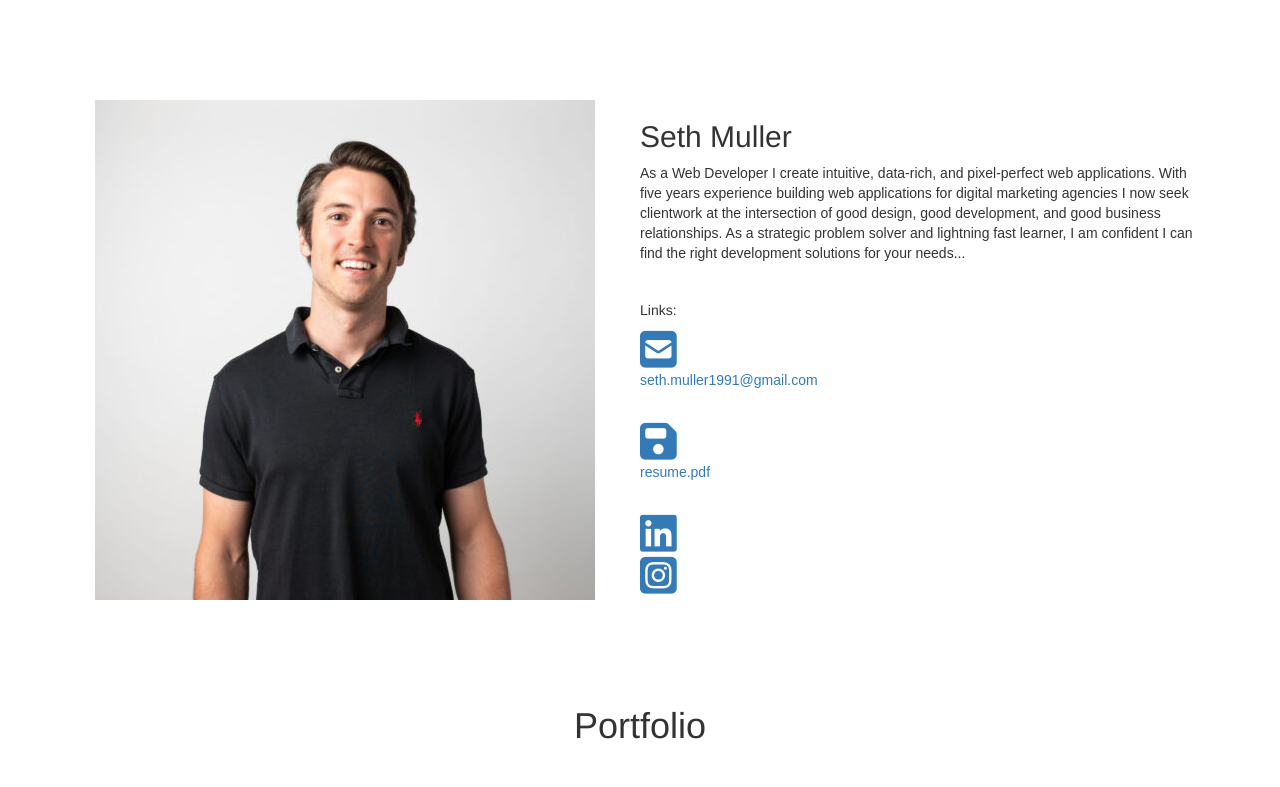
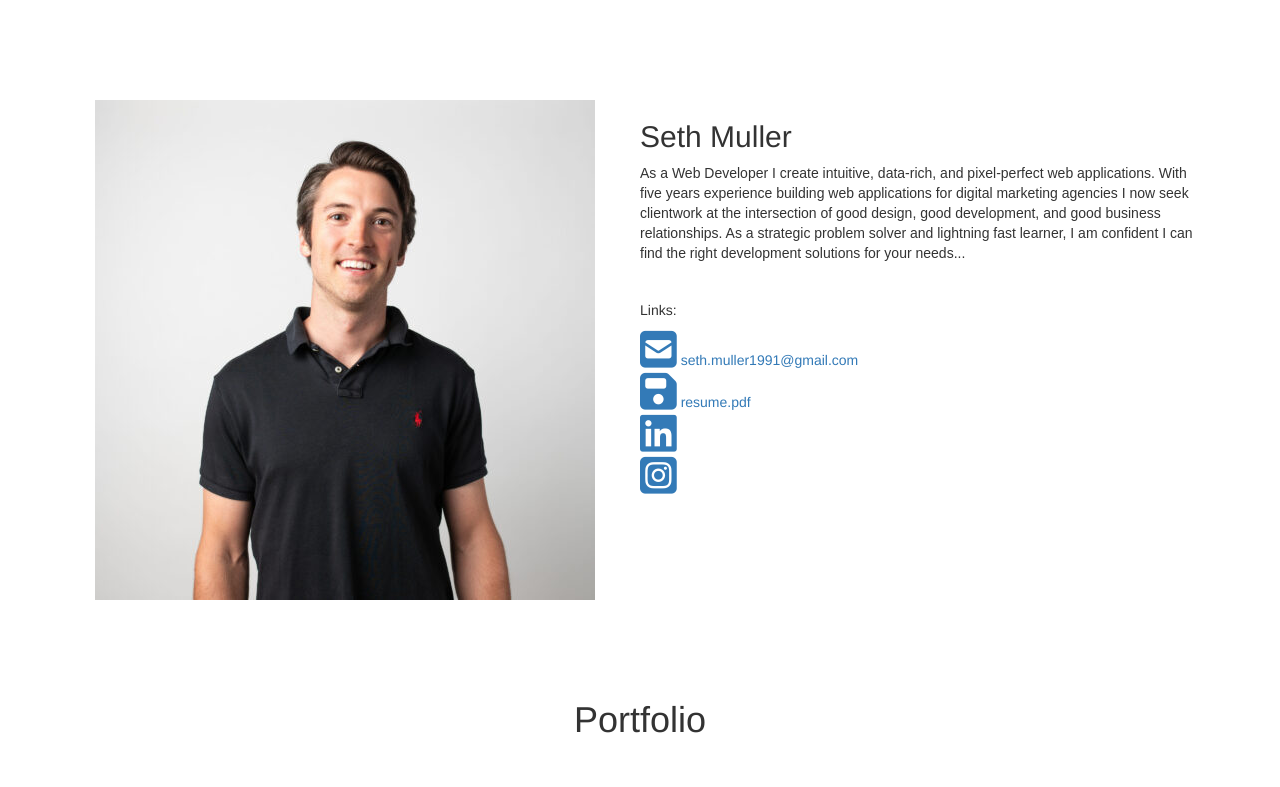
Before and after one commit to SethMuller9/SethMuller9.github.io, a plain HTML site: page index.html in a window 1280 px wide. Shown: the top 787 px of the page. Drawn offline with nearby package versions, Linux system fonts and the light colour scheme.

Commit message:
Update index.html

```diff
--- a/index.html
+++ b/index.html
@@ -93,9 +93,9 @@
         <br>
          <p>
             <h5>Links:</h5>
-            <a href="mailto:seth.muller1991@gmail.com"><i class="fas fa-envelope-square fa-3x"></i> <p >seth.muller1991@gmail.com</p></a>
+            <a href="mailto:seth.muller1991@gmail.com"><i class="fas fa-envelope-square fa-3x"></i> seth.muller1991@gmail.com</a>
             <br>
-            <a target="_blank" href="./images/Resume5-20.pdf"><i class="fas fa-3x fa-save"></i> <p >resume.pdf</p></a>
+            <a target="_blank" href="./images/Resume5-20.pdf"><i class="fas fa-3x fa-save"></i> resume.pdf</a>
             <br>
             <a target="_blank" href="https://www.linkedin.com/in/sethdmuller/"><i class="fa-3x fab fa-linkedin"></i></a>
             <br>
```
